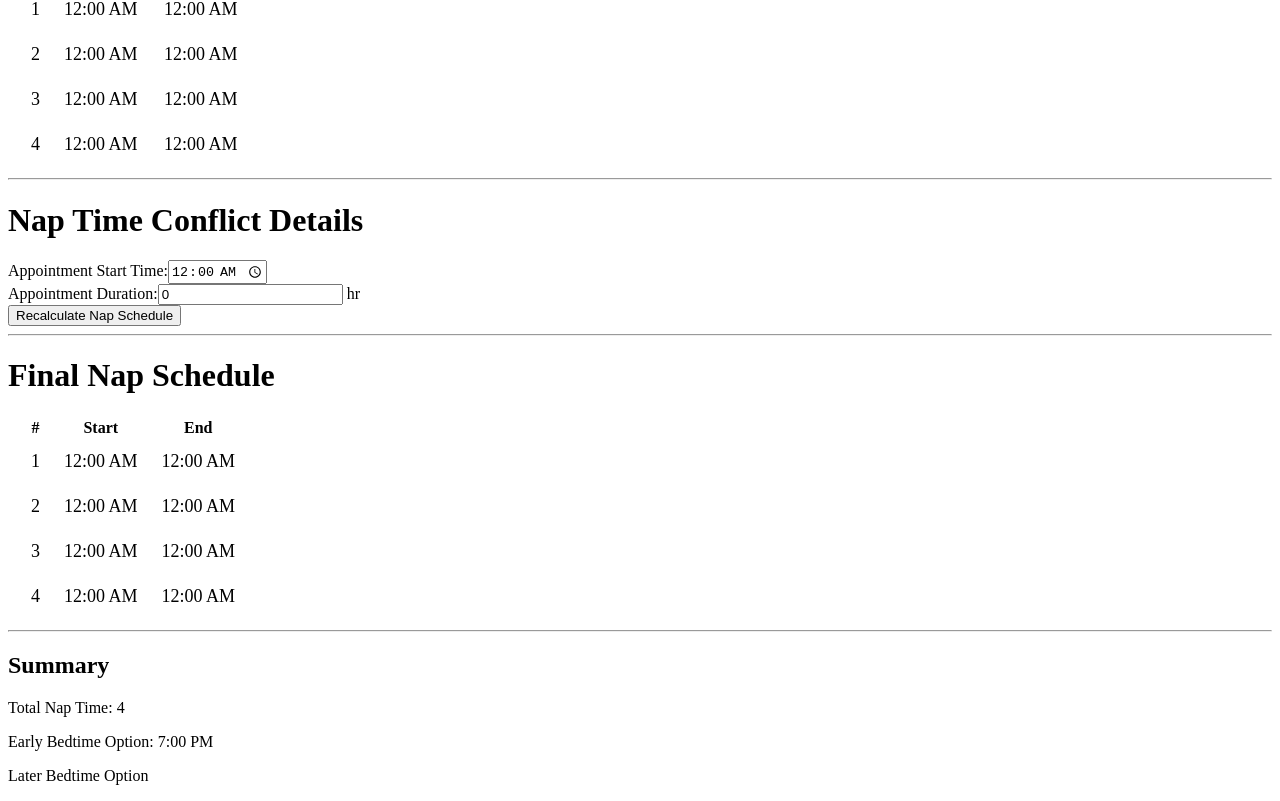
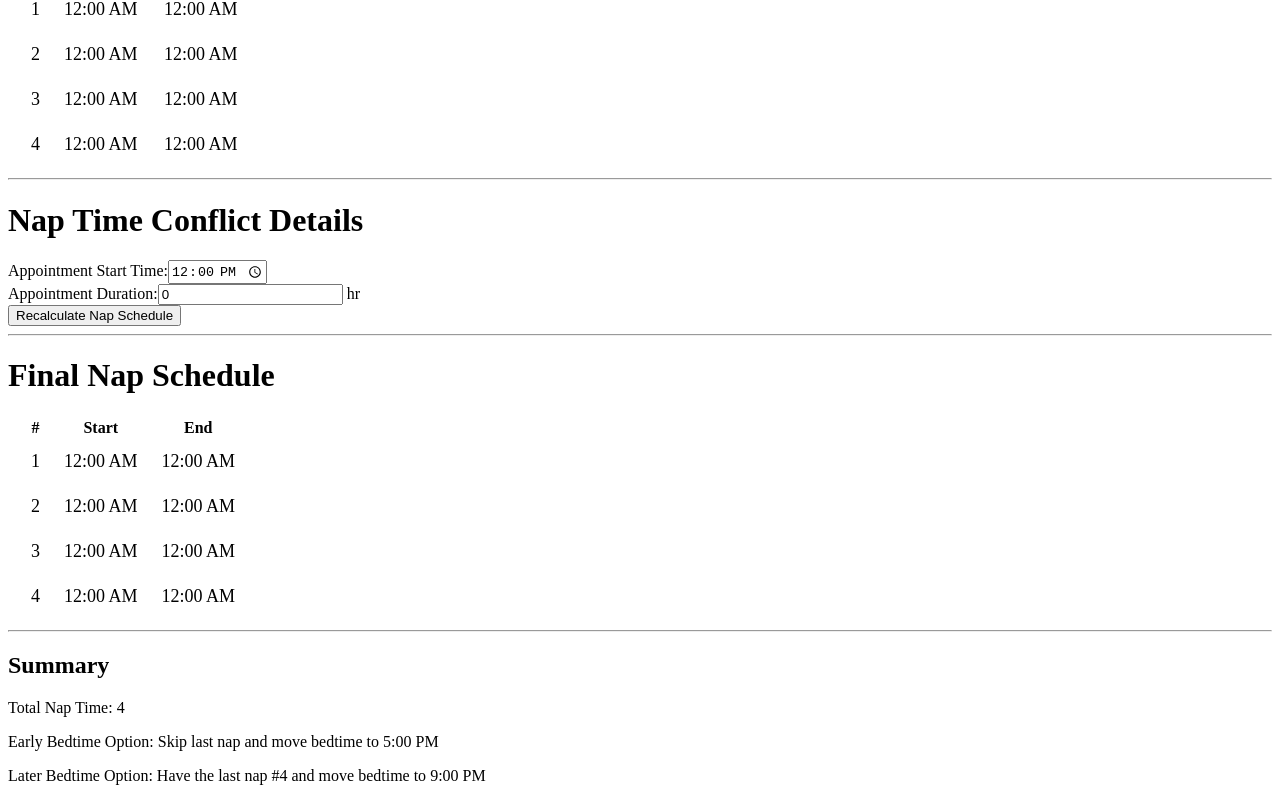
Before and after one commit to hannaohandrews/parent_math, a React (Vite) app: page / in a window 1280 px wide. Shown: the part 799-1600 px from the top of the page. Built offline with nearby package versions, Linux system fonts and the light colour scheme.

Commit message:
fixing summary

```diff
--- a/src/components/PersonalNapSchedule.jsx
+++ b/src/components/PersonalNapSchedule.jsx
@@ -45,7 +45,7 @@ export default function PersonalNapSchedule({
 	const newEndOfNapTimes = endOfNapTimes.map(formatTimeString);
 
 	//Conflict Times
-	const [conflictStartTime, setConflictStartTime] = useState("00:00");
+	const [conflictStartTime, setConflictStartTime] = useState("12:00");
 	const [conflictTimeDuration, setConflictTimeDuration] = useState(0);
 
 	const setConflictTime = (data) => {
--- a/src/components/Summary.jsx
+++ b/src/components/Summary.jsx
@@ -18,13 +18,26 @@ export default function Summary({ napTimes, endOfNapTimes, bedTime }) {
 		const [hours, minutes] = timeStr.split(":").map(Number);
 		return dayjs().hour(hours).minute(minutes).format(format);
 	}
+	const formatMinutesTo12Hour = (totalMinutes) => {
+		const hours = Math.floor(totalMinutes / 60);
+		const minutes = totalMinutes % 60;
+
+		return dayjs()
+			.hour(hours)
+			.minute(minutes)
+			.second(0)
+			.millisecond(0)
+			.format("h:mm A");
+	};
 
 	const finalNapTimes = napTimes.map((napTime) => formatNapTime(napTime));
 	const newEndOfNapTimes = endOfNapTimes.map((endTime) =>
 		formatNapTime(endTime)
 	);
 
-	const bedTimeFinal = bedTime.formatted;
+	const earlyBedTimeFinal = formatMinutesTo12Hour(bedTime.totalMinutes - 120);
+
+	const laterBedTimeFinal = formatMinutesTo12Hour(bedTime.totalMinutes + 120);
 
 	return (
 		<>
@@ -62,8 +75,14 @@ export default function Summary({ napTimes, endOfNapTimes, bedTime }) {
 			<div>
 				<p>Total Nap Time: {finalNapTimes.length}</p>
 			</div>
-			<p>Early Bedtime Option: {bedTimeFinal}</p>
-			<p>Later Bedtime Option</p>
+			<p>
+				Early Bedtime Option: Skip last nap and move bedtime to{" "}
+				{earlyBedTimeFinal}
+			</p>
+			<p>
+				Later Bedtime Option: Have the last nap #{finalNapTimes.length} and move
+				bedtime to {laterBedTimeFinal}
+			</p>
 		</>
 	);
 }
```
